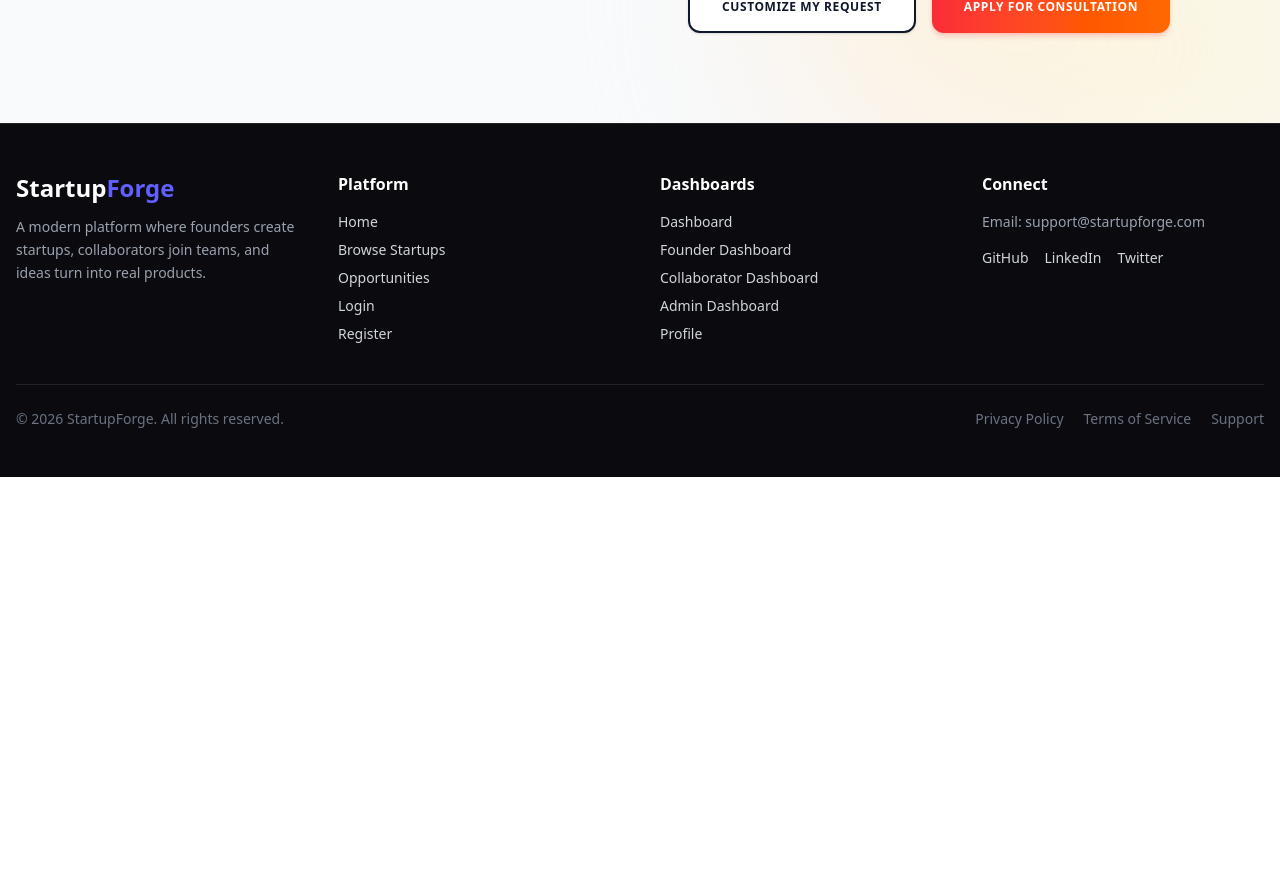
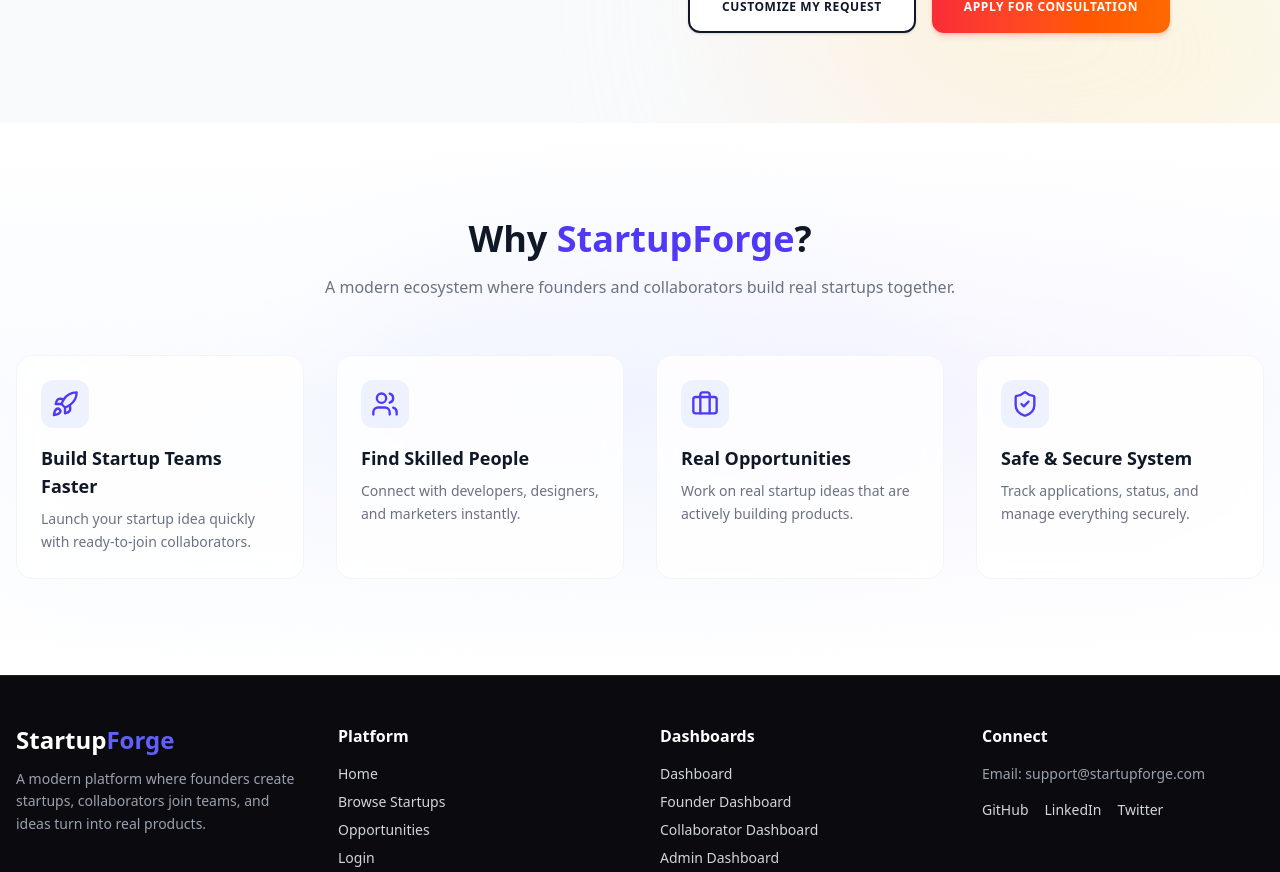
Before and after one commit to hamzahassan0923/startup-forge, a Next.js app: page / in a window 1280 px wide. Shown: the part 758-1630 px from the top of the page. Before the commit the page ends 1235 px from the top, so only its background shows below. Built offline with nearby package versions, Linux system fonts and the light colour scheme.

Commit message:
added whystartup section

```diff
--- a/package.json
+++ b/package.json
@@ -11,6 +11,7 @@
   "dependencies": {
     "@heroicons/react": "^2.2.0",
     "framer-motion": "^12.40.0",
+    "lucide-react": "^1.21.0",
     "next": "16.2.9",
     "react": "19.2.4",
     "react-dom": "19.2.4"
--- a/src/app/page.js
+++ b/src/app/page.js
@@ -1,10 +1,12 @@
 import Hero from "@/components/HeroSection";
+import WhyStartupForge from "@/components/WhyStartupForge";
 
 
 export default function Home() {
   return (
    <div>
     <Hero></Hero>
+    <WhyStartupForge></WhyStartupForge>
    </div>
   );
 }
--- /dev/null
+++ b/src/components/WhyStartupForge.jsx
@@ -0,0 +1,94 @@
+"use client";
+
+import { motion } from "framer-motion";
+import { Users, Rocket, Briefcase, ShieldCheck } from "lucide-react";
+
+export default function WhyStartupForge() {
+  const features = [
+    {
+      icon: <Rocket className="w-7 h-7 text-indigo-600" />,
+      title: "Build Startup Teams Faster",
+      desc: "Launch your startup idea quickly with ready-to-join collaborators.",
+    },
+    {
+      icon: <Users className="w-7 h-7 text-indigo-600" />,
+      title: "Find Skilled People",
+      desc: "Connect with developers, designers, and marketers instantly.",
+    },
+    {
+      icon: <Briefcase className="w-7 h-7 text-indigo-600" />,
+      title: "Real Opportunities",
+      desc: "Work on real startup ideas that are actively building products.",
+    },
+    {
+      icon: <ShieldCheck className="w-7 h-7 text-indigo-600" />,
+      title: "Safe & Secure System",
+      desc: "Track applications, status, and manage everything securely.",
+    },
+  ];
+
+  return (
+    <section className="relative w-full py-24 overflow-hidden bg-gradient-to-b from-white via-indigo-50/30 to-white">
+
+      {/* 🌈 Soft Background Glow Layer */}
+      <div className="absolute inset-0 -z-10">
+        <div className="absolute top-0 left-1/2 -translate-x-1/2 w-[600px] h-[600px] bg-indigo-100 rounded-full blur-3xl opacity-40" />
+        <div className="absolute bottom-0 right-10 w-[500px] h-[500px] bg-purple-100 rounded-full blur-3xl opacity-30" />
+        <div className="absolute top-1/2 left-10 w-[400px] h-[400px] bg-blue-100 rounded-full blur-3xl opacity-30" />
+      </div>
+
+      <div className="max-w-7xl mx-auto px-4 relative z-10">
+
+        {/* Header */}
+        <motion.div
+          initial={{ opacity: 0, y: 25 }}
+          whileInView={{ opacity: 1, y: 0 }}
+          transition={{ duration: 0.6 }}
+          viewport={{ once: true }}
+          className="text-center mb-14"
+        >
+          <h2 className="text-4xl font-bold text-gray-900">
+            Why <span className="text-indigo-600">StartupForge</span>?
+          </h2>
+
+          <p className="mt-4 text-gray-500 max-w-2xl mx-auto">
+            A modern ecosystem where founders and collaborators build real startups together.
+          </p>
+        </motion.div>
+
+        {/* Feature Cards */}
+        <div className="grid grid-cols-1 sm:grid-cols-2 lg:grid-cols-4 gap-8">
+
+          {features.map((item, index) => (
+            <motion.div
+              key={index}
+              initial={{ opacity: 0, y: 40, scale: 0.96 }}
+              whileInView={{ opacity: 1, y: 0, scale: 1 }}
+              transition={{ duration: 0.5, delay: index * 0.12 }}
+              viewport={{ once: true }}
+              whileHover={{
+                y: -10,
+                scale: 1.03,
+                boxShadow: "0px 18px 40px rgba(99,102,241,0.15)",
+              }}
+              className="bg-white/80 backdrop-blur-md border border-gray-100 rounded-2xl p-6 transition-all duration-300"
+            >
+              <div className="w-12 h-12 flex items-center justify-center rounded-xl bg-indigo-50 mb-4">
+                {item.icon}
+              </div>
+
+              <h3 className="text-lg font-semibold text-gray-900">
+                {item.title}
+              </h3>
+
+              <p className="text-sm text-gray-500 mt-2 leading-relaxed">
+                {item.desc}
+              </p>
+            </motion.div>
+          ))}
+
+        </div>
+      </div>
+    </section>
+  );
+}
```
Also changed, not shown: 1 other file (tests, documents, lock files or other folders).
